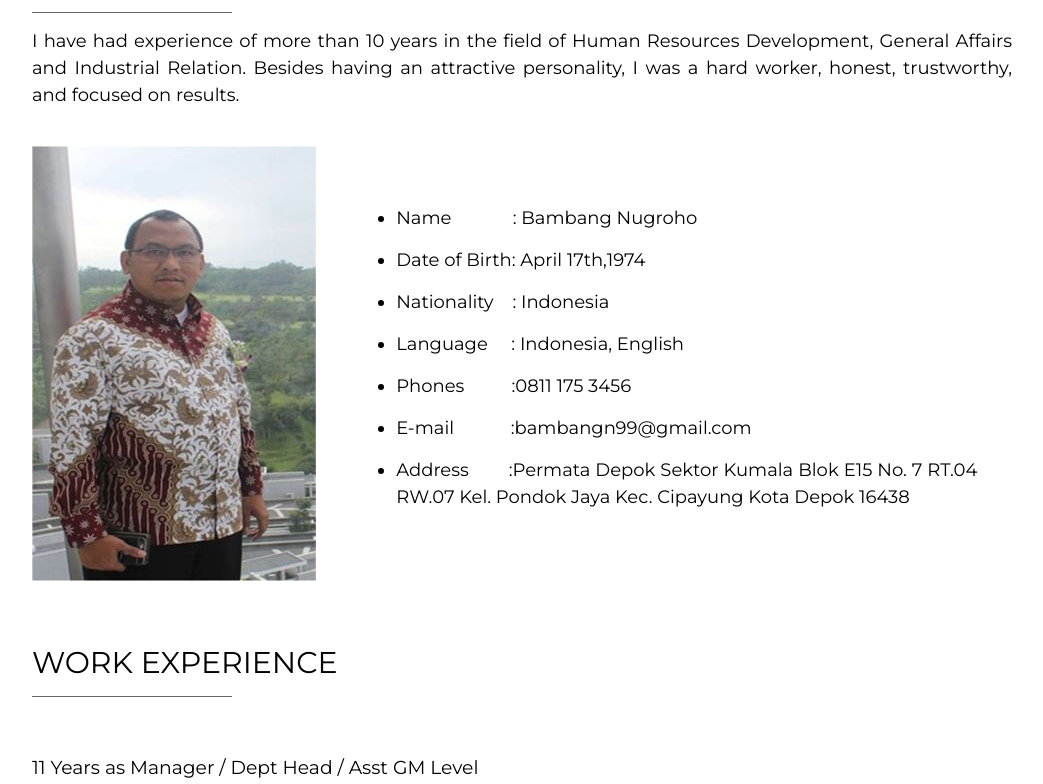
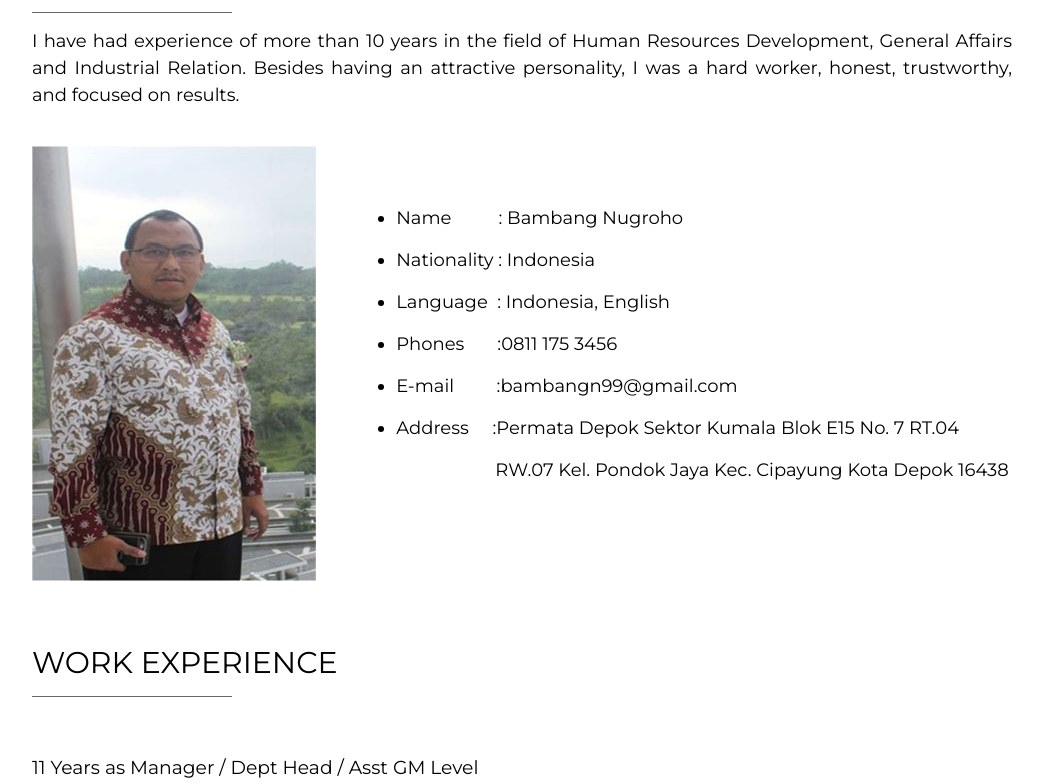
Before and after one commit to Napster230503/bambangn, a plain HTML site: page index.html in a window 1280 px wide. Shown: the part 782-1566 px from the top of the page, without its empty margins (118-1161 px from the left). Drawn offline with nearby package versions, Linux system fonts and the light colour scheme; a web font is replaced by a local one.

Commit message:
commit 5

```diff
--- a/index.html
+++ b/index.html
@@ -11,6 +11,8 @@
     <link rel="preconnect" href="https://fonts.googleapis.com">
     <link rel="preconnect" href="https://fonts.gstatic.com" crossorigin>
     <link href="https://fonts.googleapis.com/css2?family=Bebas+Neue&family=Hepta+Slab&family=Kdam+Thmor+Pro&family=PT+Sans&family=Silkscreen&family=Ubuntu+Mono&display=swap" rel="stylesheet">
+
+    <link rel="shortcut icon" href="img/img-3.jpg">
 
     </head>
 
@@ -38,7 +40,7 @@
 
         <!-- Navbar (placed at the bottom of the header image) -->
         <div class="w3-bar w3-light-grey w3-round w3-display-bottommiddle w3-hide-small" style="bottom:-16px">
-            <a href="#" class="w3-bar-item w3-button">PROFILE</a>
+            <a href="#profile" class="w3-bar-item w3-button">PROFILE</a>
             <a href="#experience" class="w3-bar-item w3-button">EXPERIENCE</a>
             <a href="#contact" class="w3-bar-item w3-button">CONTACT</a>
         </div>
@@ -47,7 +49,7 @@
     <!-- Navbar on small screens -->
     <div class="w3-center w3-light-grey w3-padding-16 w3-hide-large w3-hide-medium">
         <div class="w3-bar w3-light-grey">
-            <a href="#" class="w3-bar-item w3-button">PROFILE</a>
+            <a href="#profile" class="w3-bar-item w3-button">PROFILE</a>
             <a href="#experience" class="w3-bar-item w3-button">EXPERIENCE</a>
             <a href="#contact" class="w3-bar-item w3-button">CONTACT</a>
         </div>
@@ -75,14 +77,14 @@
                     <div class="col-sm">
                         <ul style="font-size:large ; color: #000000" >
                             <br><br><br>
-                            <li><p>Name&nbsp;&nbsp;&nbsp;&nbsp;&nbsp;&nbsp;&nbsp;&nbsp;&nbsp;&nbsp;&nbsp;&nbsp;&nbsp;: Bambang Nugroho</p></li>
-                            <li><p>Date of Birth: April 17th,1974</p></li>
-                            <li><p>Nationality&nbsp;&nbsp;&nbsp;&nbsp;: Indonesia</p></li>
-                            <li><p>Language&nbsp&nbsp;&nbsp;&nbsp;&nbsp;: Indonesia, English</p></li>
-                            <li><p>Phones &nbsp;&nbsp;&nbsp;&nbsp;&nbsp;&nbsp;&nbsp;&nbsp;&nbsp;:0811 175 3456</p></li>
-                            <li><p>E-mail &nbsp;&nbsp;&nbsp;&nbsp;&nbsp;&nbsp;&nbsp;&nbsp;&nbsp;&nbsp;&nbsp;:bambangn99@gmail.com</p></li>
-                            <li><p>Address&nbsp;&nbsp;&nbsp;&nbsp;&nbsp;&nbsp;&nbsp;&nbsp;:Permata Depok Sektor Kumala Blok E15
-                                No. 7 RT.04&nbsp;&nbsp;&nbsp;&nbsp;&nbsp;&nbsp;&nbsp; RW.07 Kel. Pondok Jaya Kec. Cipayung Kota Depok 16438</p></li>
+                            <li><p>Name&nbsp;&nbsp;&nbsp;&nbsp;&nbsp;&nbsp;&nbsp;&nbsp;&nbsp;&nbsp;: Bambang Nugroho</p></li>
+                            <li><p>Nationality&nbsp;: Indonesia</p></li>
+                            <li><p>Language&nbsp&nbsp;: Indonesia, English</p></li>
+                            <li><p>Phones &nbsp;&nbsp;&nbsp;&nbsp;&nbsp;&nbsp;:0811 175 3456</p></li>
+                            <li><p>E-mail &nbsp;&nbsp;&nbsp;&nbsp;&nbsp;&nbsp;&nbsp;&nbsp;:bambangn99@gmail.com</p></li>
+                            <li><p>Address&nbsp;&nbsp;&nbsp;&nbsp;&nbsp;:Permata Depok Sektor Kumala Blok E15
+                                No. 7 RT.04</p></li>
+                            <li style="list-style:none ;">&nbsp;&nbsp;&nbsp;&nbsp;&nbsp;&nbsp;&nbsp;&nbsp;&nbsp;&nbsp;&nbsp;&nbsp;&nbsp;&nbsp;&nbsp;&nbsp;&nbsp;&nbsp;&nbsp;&nbsp;&nbsp;RW.07 Kel. Pondok Jaya Kec. Cipayung Kota Depok 16438</li>
                         </ul>
                     </div>
                 </div>
```
Also changed, not shown: img/img-3.jpg (added).
